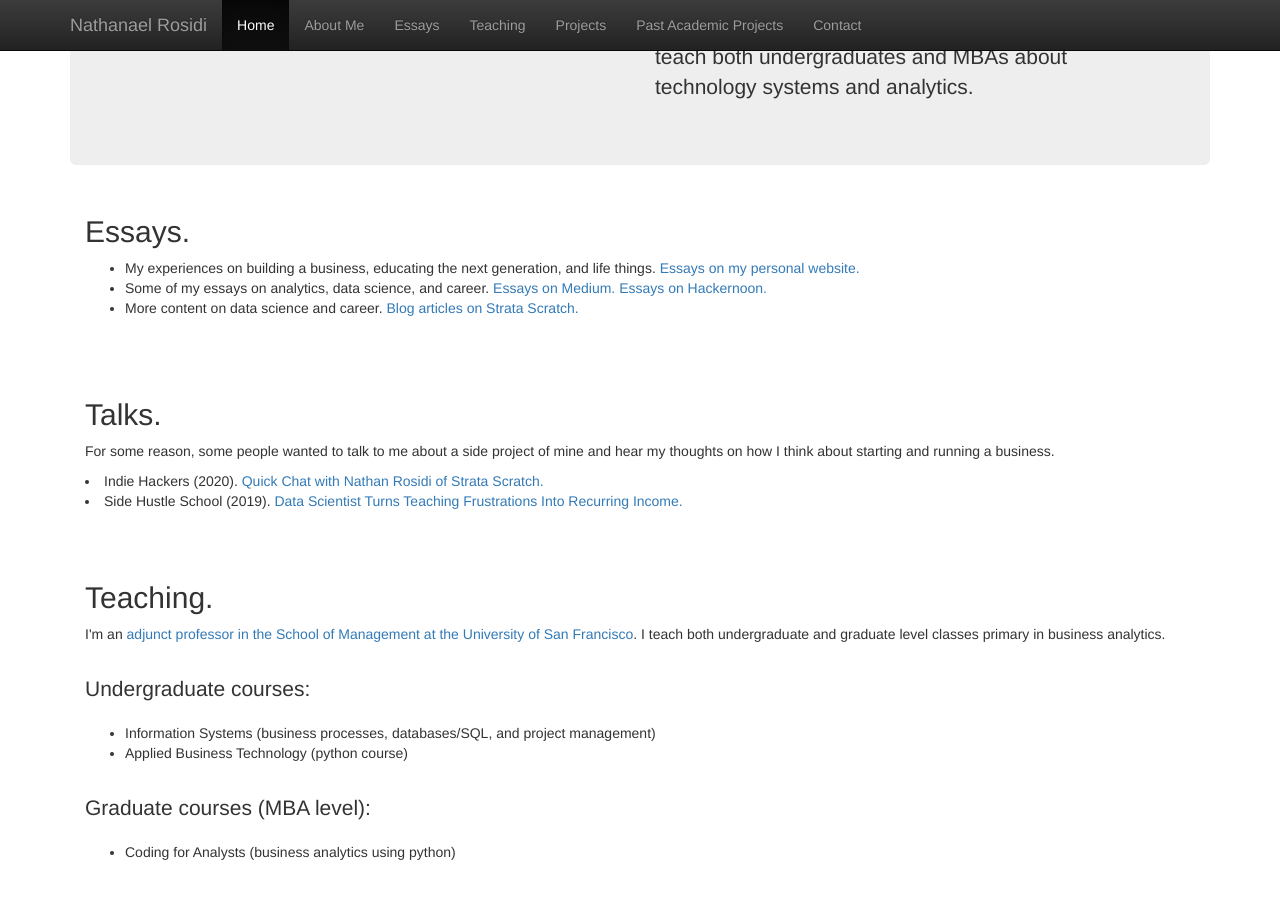
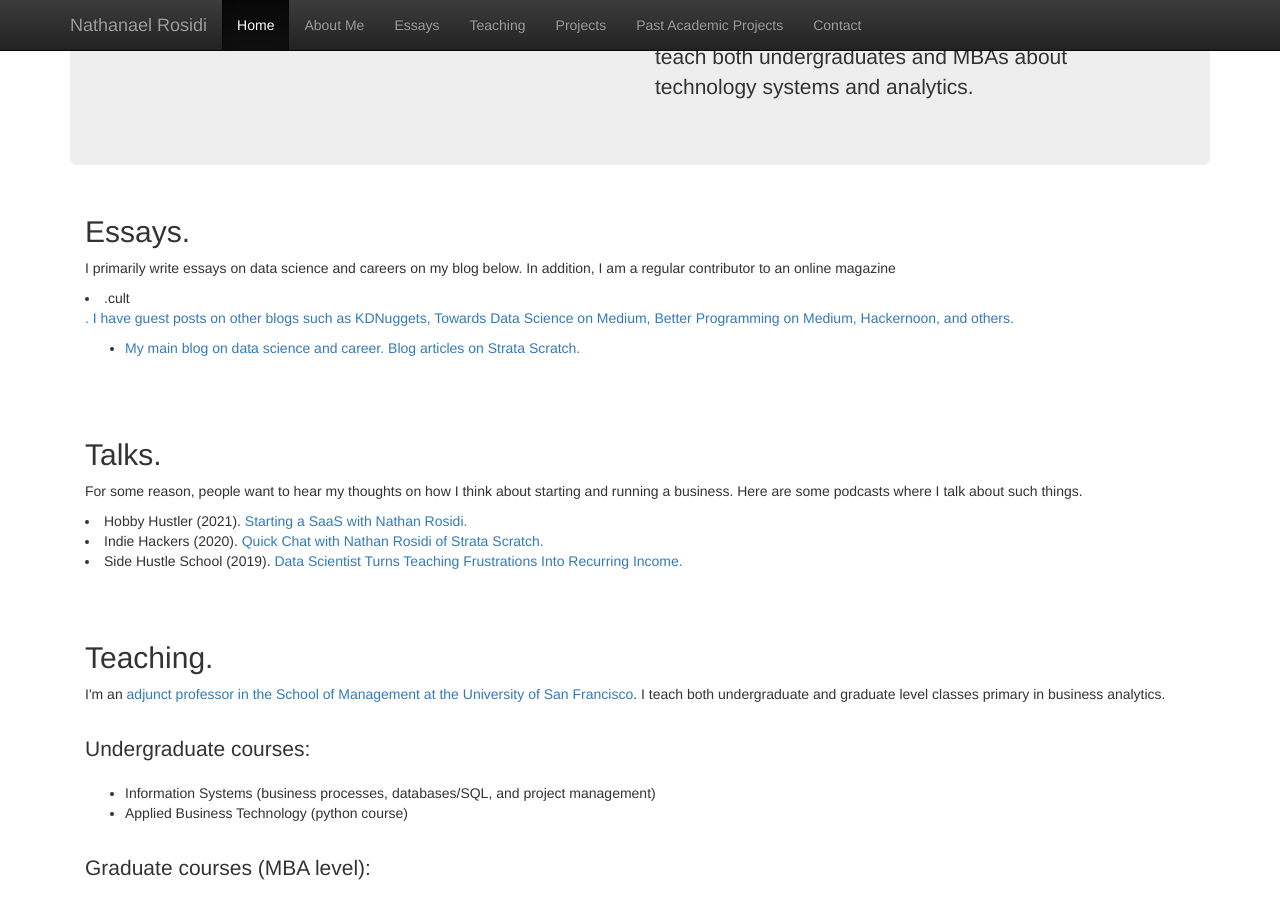
Before and after one commit to nlrosidi/nlrosidi.github.io, a Jekyll site: the page index.html, which Jekyll copies as it is, in a window 1280 px wide and 900 px high, scrolled down 646 px. Built offline with Jekyll 4.4.1, drawn with Linux system fonts in a browser that asks for light colours; nearby versions of some CDN libraries.

Commit message:
Update index.html

```diff
--- a/index.html
+++ b/index.html
@@ -71,17 +71,18 @@
 
 	<div class="container-fluid">
 	  <h2 id="essays">Essays.</h2>
+	  <p>I primarily write essays on data science and careers on my blog below. In addition, I am a regular contributor to an online magazine <li>.cult <a target="https://cult.honeypot.io/contributors/nate-rosidi"></li>. I have guest posts on other blogs such as KDNuggets, Towards Data Science on Medium, Better Programming on Medium, Hackernoon, and others.</p>
+		<p></p>
 	  <ul>
-	    <li>My experiences on building a business, educating the next generation, and life things. <a target="_blank" href="https://blog.nathanrosidi.com"> Essays on my personal website.</a></li>
-            <li>Some of my essays on analytics, data science, and career. <a target="_blank" href="https://medium.com/@nathanrosidi"> Essays on Medium.</a><a target="_blank" href="https://hackernoon.com/u/falco925"> Essays on Hackernoon.</a></li>
-	    <li>More content on data science and career. <a target="_blank" href="https://stratascratch.com/blog"> Blog articles on Strata Scratch.</a></li>
+	    <li>My main blog on data science and career. <a target="_blank" href="https://stratascratch.com/blog"> Blog articles on Strata Scratch.</a></li>
 	  </ul>
 	</div>
 
 	<div class="container-fluid">
 	  <h2 id="resources">Talks.</h2>
-          <p>For some reason, some people wanted to talk to me about a side project of mine and hear my thoughts on how I think about starting and running a business.</p>
+          <p>For some reason, people want to hear my thoughts on how I think about starting and running a business. Here are some podcasts where I talk about such things.</p>
 		  <p></p>
+	    <li>Hobby Hustler (2021).<a target="_blank" href="https://hobbyhustler.com/nathan-rosidi/"> Starting a SaaS with Nathan Rosidi.</a></li>
 	    <li>Indie Hackers (2020).<a target="_blank" href="https://www.indiehackers.com/podcast/148-quick-chat-with-nathan-rosidi"> Quick Chat with Nathan Rosidi of Strata Scratch.</a></li>
 	    <li>Side Hustle School (2019).<a target="_blank" href="https://sidehustleschool.com/episode/991/"> Data Scientist Turns Teaching Frustrations Into Recurring Income.</a></li>
 	</div>
```
